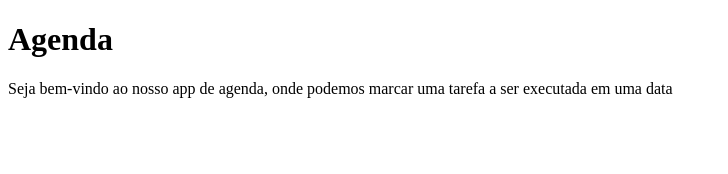
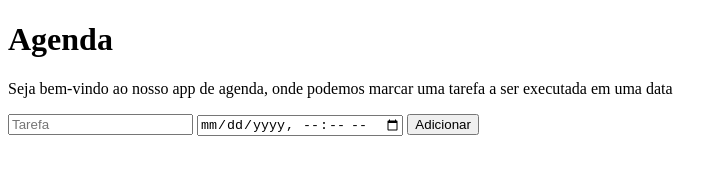
Before and after one commit to victorfernandesraton/web-101, a plain HTML site: page class-1/agenda/index.html in a window 1280 px wide. Shown: the whole page, without its empty margins (0-728 px from the left). Drawn offline with Linux system fonts and the light colour scheme.

Commit message:
wip: formulário de tarefas

```diff
--- a/class-1/agenda/index.html
+++ b/class-1/agenda/index.html
@@ -11,6 +11,14 @@
 
     <h1>Agenda</h1>
     <p>Seja bem-vindo ao nosso app de agenda, onde podemos marcar uma tarefa a ser executada em uma data</p>
+
+    <form id="task-form">
+        <input name="task" type="text" placeholder="Tarefa">
+        <input name="date" type="datetime-local" placeholder="Data e hora">
+        <input type="submit" value="Adicionar">
+    </form>
+
+    <div id="tasks-list"></div>
 </body>
 
 </html>
```
Also changed, not shown: 1 other file.
